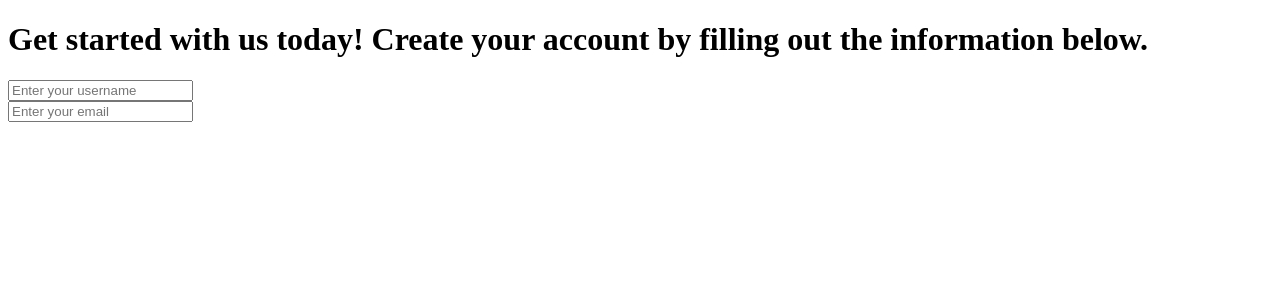
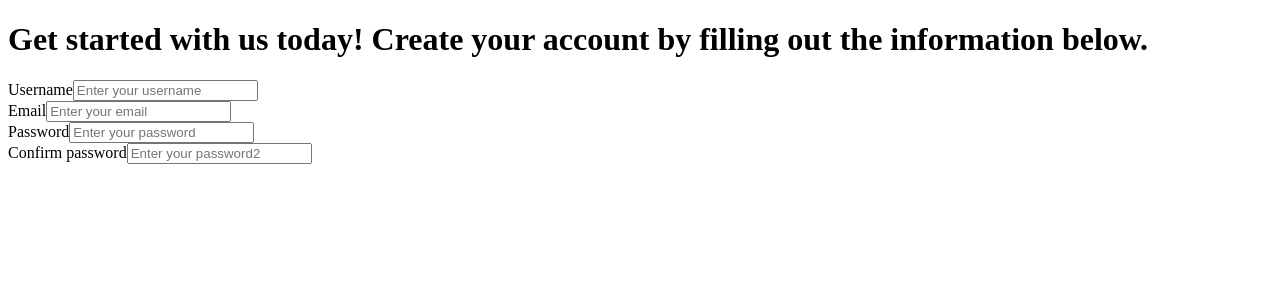
Before and after one commit to mohamedmehdigara/reactjsform, a React (Create React App) app: page / in a window 1280 px wide. Shown: the top 300 px of the page. Built offline with nearby package versions, Linux system fonts and the light colour scheme.

Commit message:
Added files

```diff
--- a/src/App.js
+++ b/src/App.js
@@ -7,14 +7,28 @@ function App() {
      <form  className="form">
        <h1>Get started with us today! Create your account by filling out the information below.</h1>
        <div className="form-inputs">
-         <label htmlFor= "username" className="form-label">
-           <input type="text" name="username" className="form-input" placeholder="Enter your username"/>
+         <label id="username" htmlFor= "username" className="form-label" >Username
+
          </label>
+         <input type="text" name="username" className="form-input" placeholder="Enter your username"/>
        </div>
        <div className="form-inputs">
-         <label htmlFor= "email" className="form-label">
-           <input type="email" name="email" className="form-input" placeholder="Enter your email"/>
+         <label id="email" htmlFor= "email" className="form-label" >Email
+
          </label>
+         <input type="email" name="email" className="form-input" placeholder="Enter your email"/>
+       </div>
+       <div className="form-inputs">
+         <label  htmlFor= "password" className="form-label" >Password
+
+         </label>
+         <input id="password" type="password" name="password" className="form-input" placeholder="Enter your password"/>
+       </div>
+       <div className="form-inputs">
+         <label  htmlFor= "password2" className="form-label" >Confirm password
+
+         </label>
+         <input id="password2" type="password2" name="password2" className="form-input" placeholder="Enter your password2"/>
        </div>
 
      </form>
```
